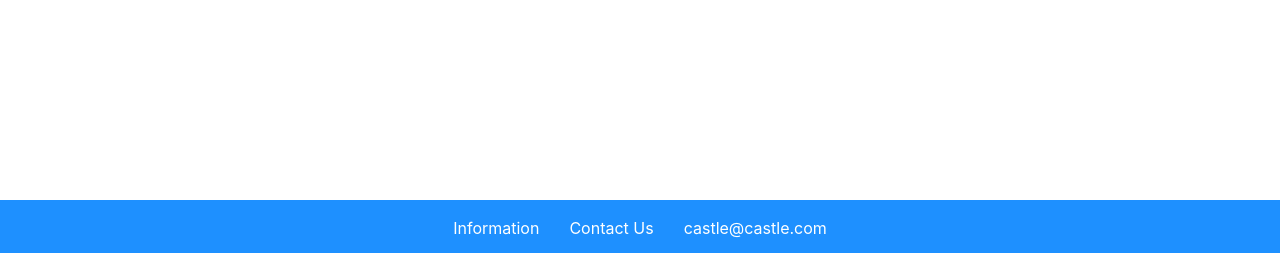
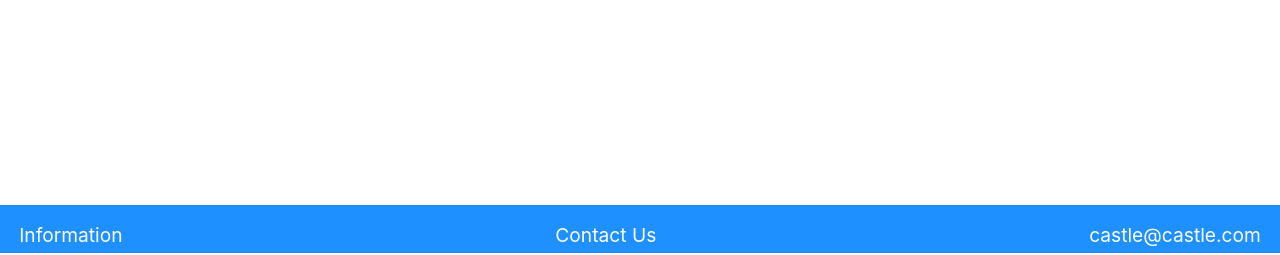
Before and after one commit to Runar16/Verklegt_2, a Django app: page / in a window 1280 px wide. Shown: the part 545-800 px from the top of the page. Run offline with Django 3.2, Linux system fonts and the light colour scheme; data that the repository does not hold is empty; some libraries are stand-ins or nearby versions.

Commit message:
main.css breytingar

```diff
--- a/static/css/main.css
+++ b/static/css/main.css
@@ -8,23 +8,33 @@
     bottom: 2px; /* hvít lína fyrir neðan footer */
     width: 100%;
     background-color: dodgerblue;
-    height: 3.3rem;
+    height: 3rem;
     color: white;
     text-align: center;
+
+
+    font-size: 1.2rem;
 }
 
 .footercontainer {
+
+    width: 100%;
     display: inline-flex;
     justify-content: space-between;
     flex-direction: row;
 
-    padding-bottom: 8px;
+
+
+
 }
 .footeritem {
     margin: 0px;
-    padding-left: 15px;
-    padding-right: 15px;
+    padding-left: 1em;
+    padding-right: 1em;
     border:0px;
+    flex-wrap: wrap;
+
+
 }
 .mail {
     color: white;
```
